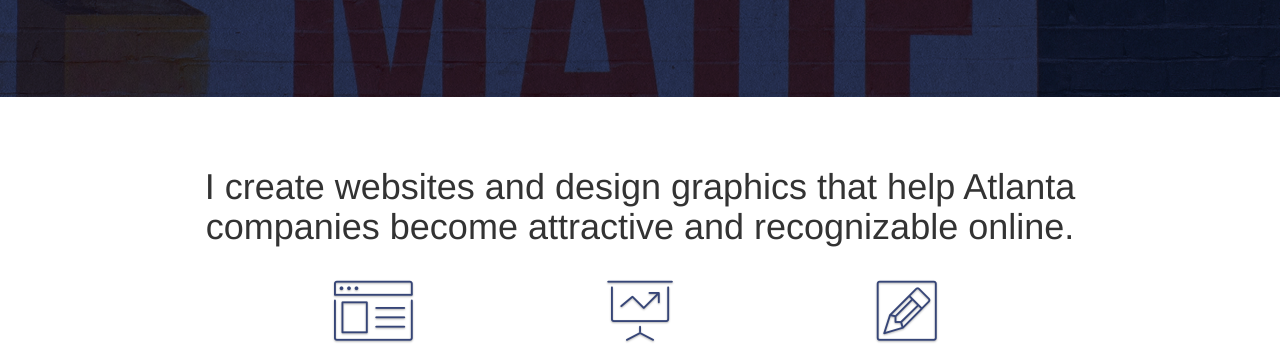
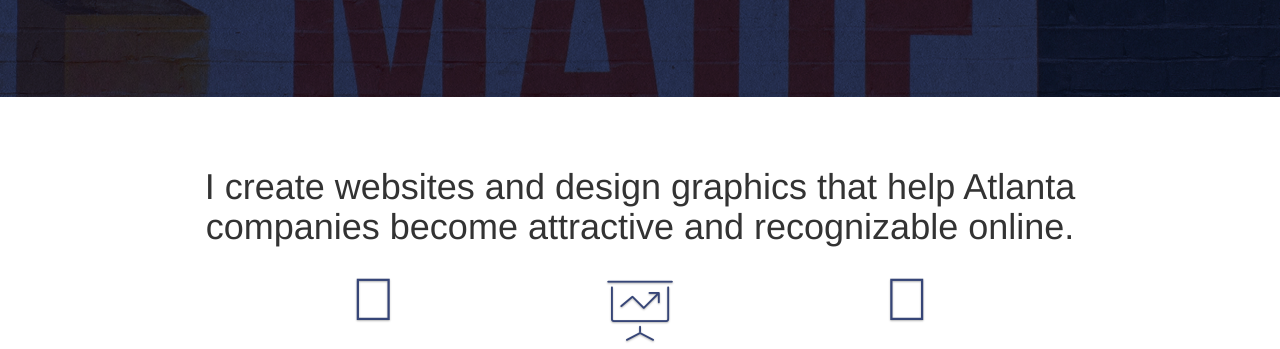
Before and after one commit to Slawernos/Project-number-four, a plain HTML site: page index.html in a window 1280 px wide. Shown: the part 438-787 px from the top of the page. Drawn offline with Linux system fonts and the light colour scheme.

Commit message:
Update et-line.css

```diff
--- a/css/et-line.css
+++ b/css/et-line.css
@@ -1 +1 @@
-@font-face{font-family:et-line;src:url(../fonts/et-line.eot);src:url(../fonts/et-line.eot?#iefix) format('embedded-opentype'),url(../fonts/et-line.woff) format('woff'),url(../fonts/et-line.ttf) format('truetype'),url(../fonts/et-line.svg#et-line) format('svg');font-weight:400;font-style:normal;font-display: swap;}.et-icon-browser,.et-icon-edit,.et-icon-presentation{font-family:et-line;speak:none;font-style:normal;font-weight:400;font-variant:normal;text-transform:none;line-height:1;-webkit-font-smoothing:antialiased;-moz-osx-font-smoothing:grayscale;display:inline-block}.et-icon-browser:before{content:"\e00c"}.et-icon-presentation:before{content:"\e00e"}.et-icon-edit:before{content:"\e01c"}
+@font-face{font-family:et-line;src:url(../fonts/et-line.eot);src:url(../fonts/et-line.eot?#iefix) format('embedded-opentype'),url(../fonts/et-line.woff) format('woff'),url(../fonts/et-line.ttf) format('truetype'),url(../fonts/et-line.svg#et-line) format('svg');font-weight:400;font-style:normal;font-display: swap;}.et-icon-presentation{font-family:et-line;speak:none;font-style:normal;font-weight:400;font-variant:normal;text-transform:none;line-height:1;-webkit-font-smoothing:antialiased;-moz-osx-font-smoothing:grayscale;display:inline-block}.et-icon-browser:before{content:"\e00c"}.et-icon-presentation:before{content:"\e00e"}.et-icon-edit:before{content:"\e01c"}
```
